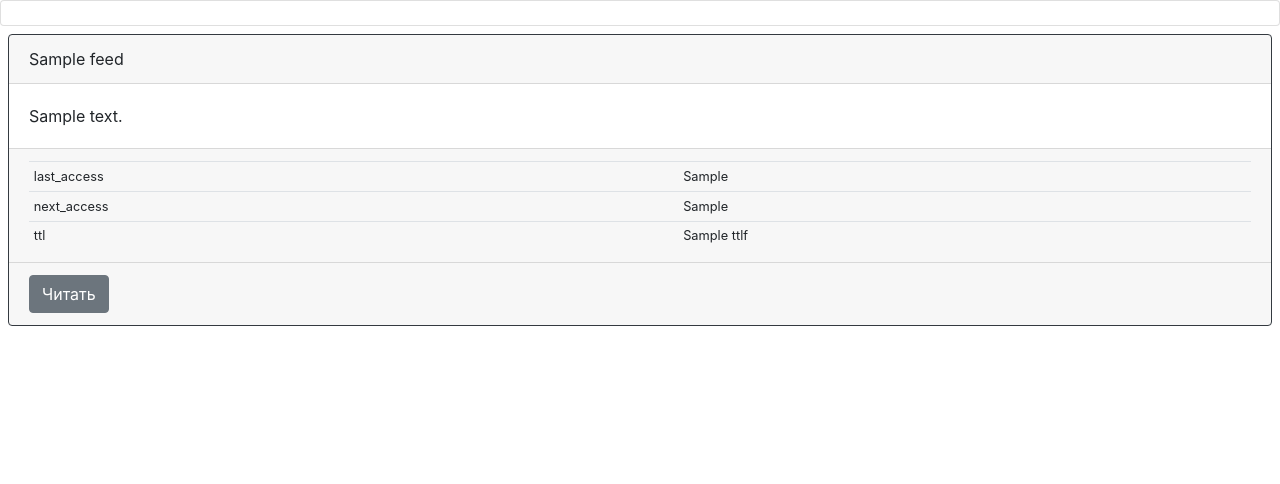
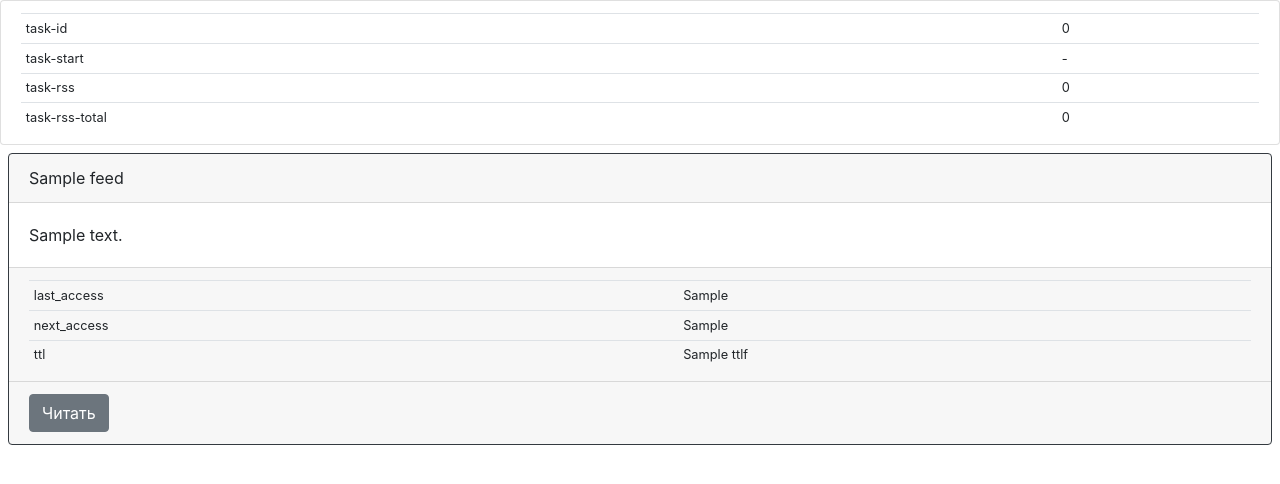
Before and after one commit to dreamerminsk/news, a Python web app: template templates/feeds.html in a window 1280 px wide. Shown: the part 56-540 px from the top of the page. Run offline with Jinja, Linux system fonts and the light colour scheme; the template is opened without the code that fills it: most values are stand-ins (such as "Sample title", 1, 10 or a date in 2020); some libraries are stand-ins or nearby versions.

Commit message:
Update feeds.html

```diff
--- a/templates/feeds.html
+++ b/templates/feeds.html
@@ -1,7 +1,22 @@
 {% extends "app.html" %}
 {% block content %}
   <ul class="list-group">
-  <li id="last" class="list-group-item"></li>
+  <li id="last" class="list-group-item">
+    <table class="table table-sm small p-0 m-0">
+      <tr>
+        <td>task-id</td><td id='task-id'>0</td>
+      </tr>
+      <tr>
+        <td>task-start</td><td id='task-start'>-</td>
+      </tr>
+      <tr>
+        <td>task-rss</td><td id='task-rss'>0</td>
+      </tr>
+      <tr>
+        <td>task-rss-total</td><td id='task-rss-total'>0</td>
+      </tr>
+    </table>
+  </li>
 </ul>
   {% for feed in feeds %}
     <div id='{{ feed['_id'] }}' class='card card-dark border-dark m-2'>
```
